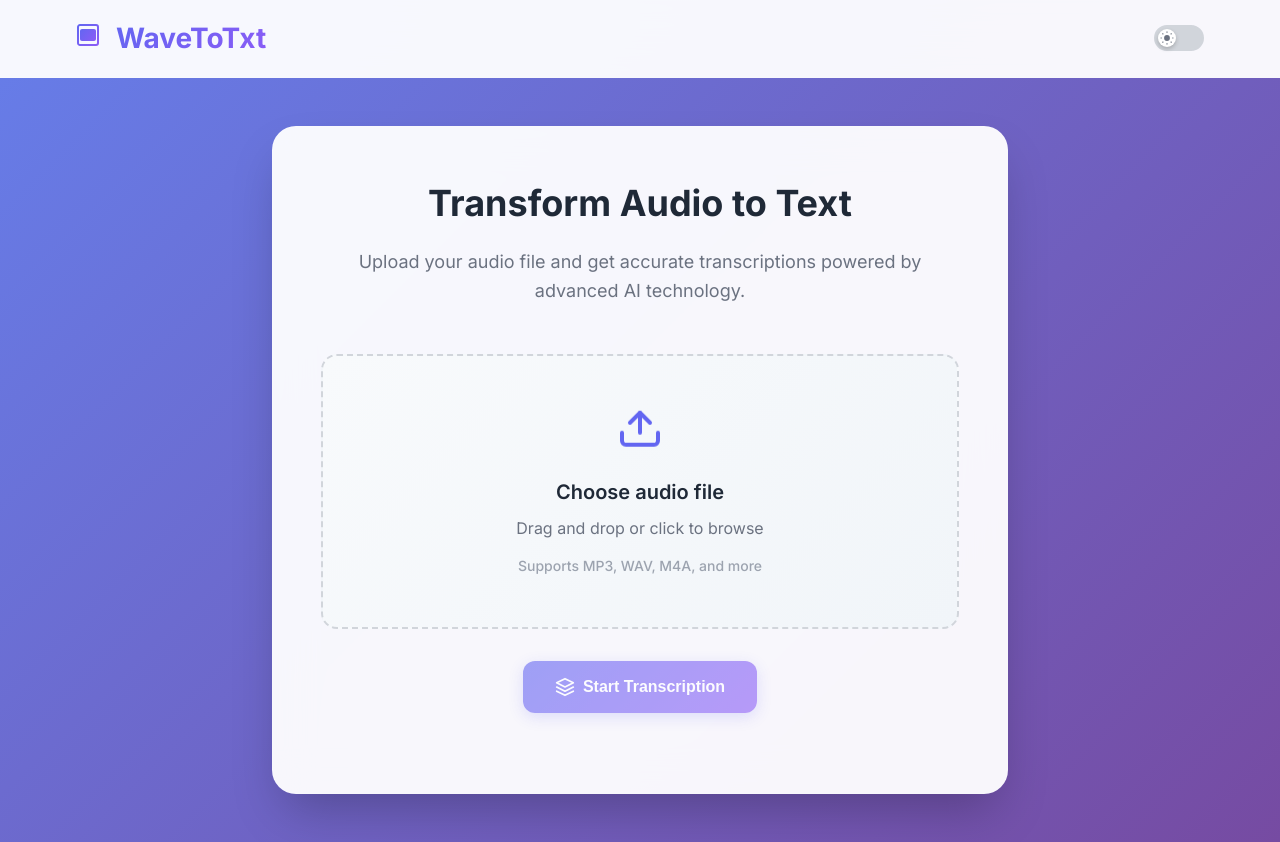
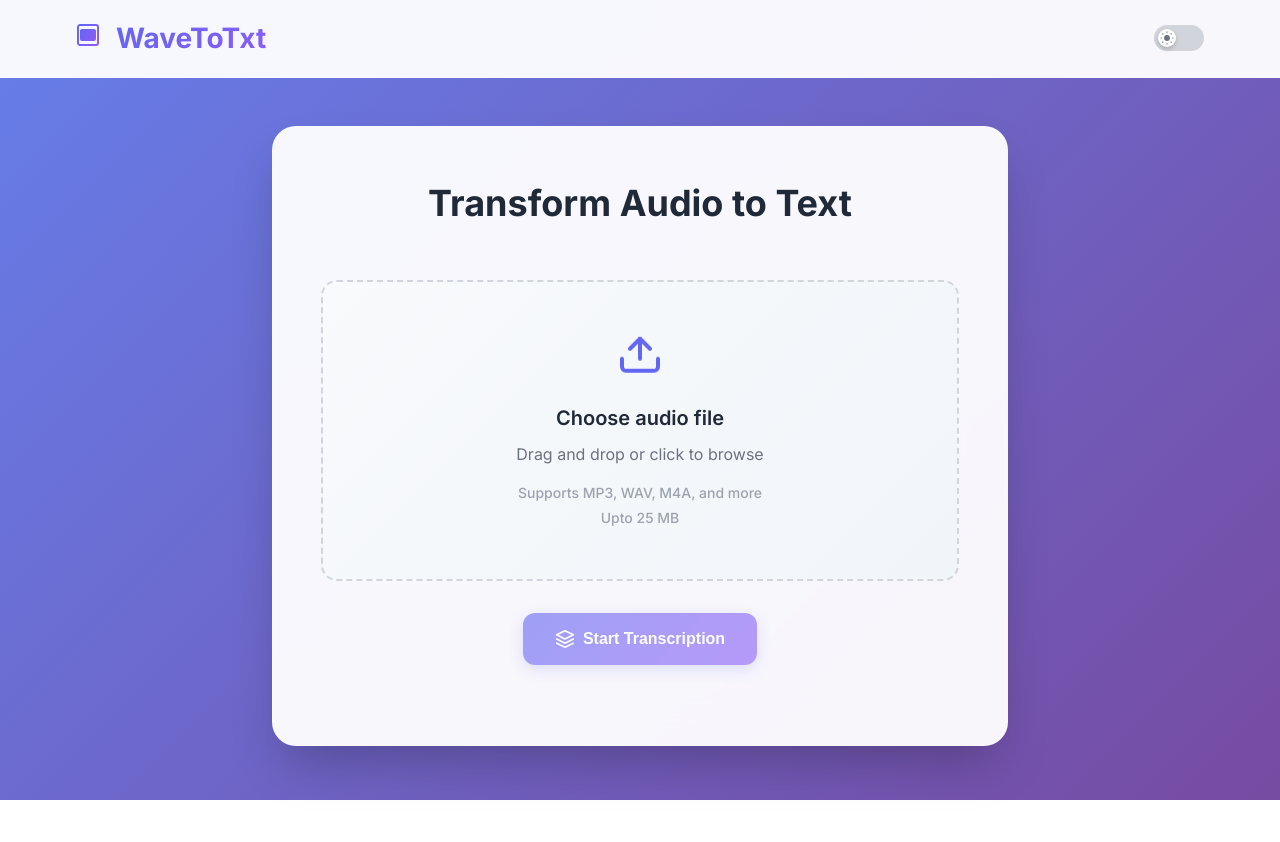
Before and after one commit to yatin-ys/wave-to-txt, a React (Vite) app in the folder frontend/: page / in a window 1280 px wide. After the commit the page ends 800 px from the top, so only its background shows below. Built offline with nearby package versions, Linux system fonts and the light colour scheme; no server answers.

Commit message:
Few visual changes

```diff
--- a/frontend/src/App.tsx
+++ b/frontend/src/App.tsx
@@ -62,7 +62,6 @@ const App: React.FC = () => {
           <div className="content-section">
             <div className="intro-text">
               <h2>Transform Audio to Text</h2>
-              <p>Upload your audio file and get accurate transcriptions powered by advanced AI technology.</p>
             </div>
 
             <form onSubmit={handleTranscribe} className="transcription-form">
--- a/frontend/src/components/FileUpload.tsx
+++ b/frontend/src/components/FileUpload.tsx
@@ -30,7 +30,7 @@ const FileUpload: React.FC<FileUploadProps> = ({ selectedFile, onFileChange, isL
           <div className="upload-text">
             <h3>{selectedFile ? selectedFile.name : 'Choose audio file'}</h3>
             <p>Drag and drop or click to browse</p>
-            <span className="file-types">Supports MP3, WAV, M4A, and more</span>
+            <span className="file-types">Supports MP3, WAV, M4A, and more <br /> Upto 25 MB</span>
           </div>
         </label>
       </div>
```
